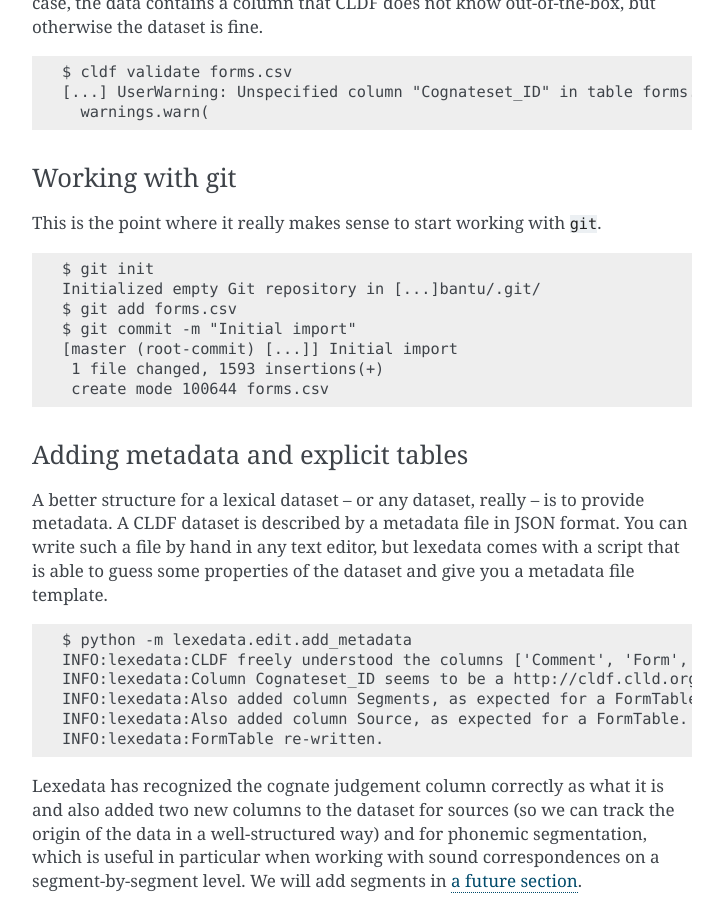
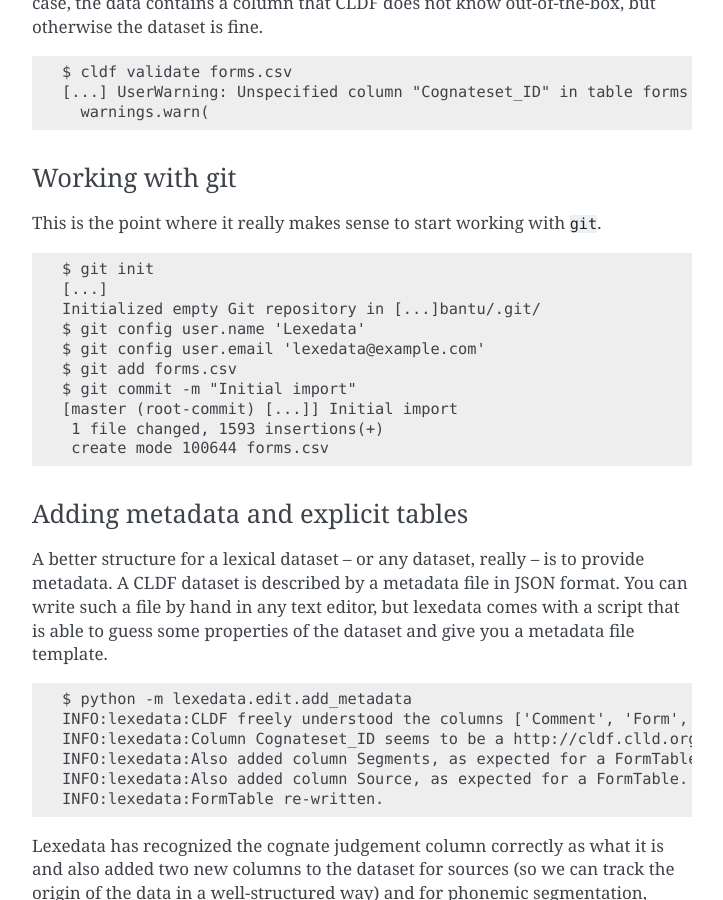
Before and after one commit to lexedata/lexedata, a Sphinx documentation site: the page built from docs/tour.rst, in a window 1280 px wide and 900 px high, scrolled down 2739 px. Shown: the whole window, without its empty margins (388-1111 px from the left). Built offline with Sphinx 7.4.7, drawn with Linux system fonts in a browser that asks for light colours; some of the changed text lies outside the part shown.

```diff
--- a/docs/tour.rst
+++ b/docs/tour.rst
@@ -138,7 +138,10 @@
 This is the point where it really makes sense to start working with ``git``. ::
 
     $ git init
+    [...]
     Initialized empty Git repository in [...]bantu/.git/
+    $ git config user.name 'Lexedata'
+    $ git config user.email 'lexedata@example.com'
     $ git add forms.csv
     $ git commit -m "Initial import"
     [master (root-commit) [...]] Initial import
```
Also changed, not shown: other parts of docs/tour.rst (+0 -15 lines), 2 other files.
